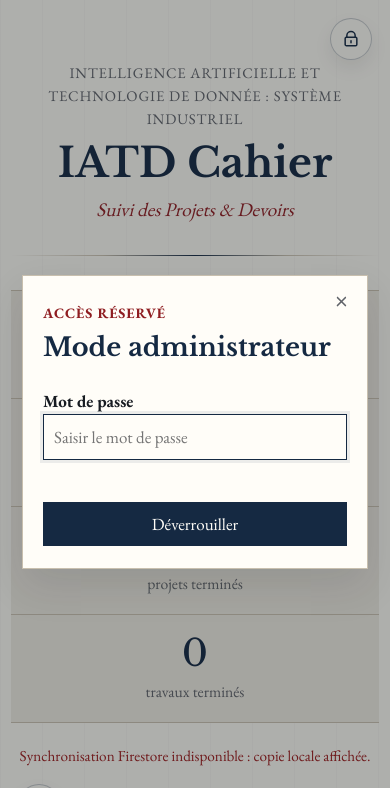
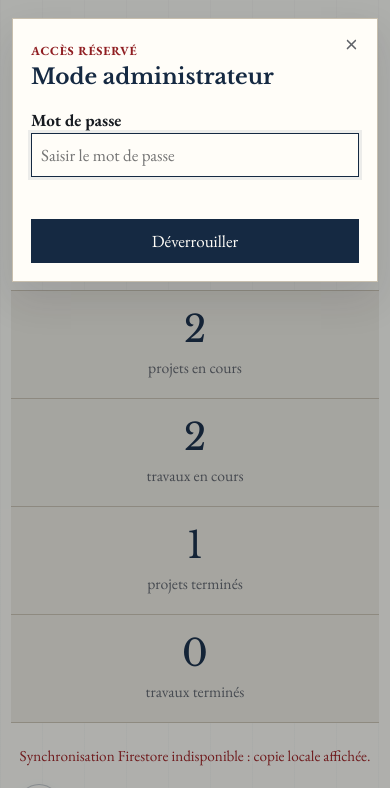
Before and after one commit to Nawfel-9/IATD_Suivi, a plain HTML site: page index.html in a window 390 px wide. Both pictures are taken after a click on the button "Ouvrir le mode administrateur". Shown: the top 788 px of the page. Drawn offline with nearby package versions, Linux system fonts and the light colour scheme; no server answers.

Commit message:
Fix mobile modal and long card overflow

```diff
--- a/styles.css
+++ b/styles.css
@@ -713,6 +713,11 @@ textarea:focus {
 }
 
 @media (max-width: 720px) {
+  html,
+  body {
+    overflow-x: hidden;
+  }
+
   body {
     font-size: 17px;
   }
@@ -762,6 +767,7 @@ textarea:focus {
   }
 
   .work-card {
+    max-height: none;
     padding: 19px 18px 18px;
   }
 
@@ -769,8 +775,47 @@ textarea:focus {
     grid-template-columns: 1fr;
   }
 
+  .modal-backdrop {
+    align-items: start;
+    overflow-y: auto;
+    padding: 18px 12px calc(18px + env(safe-area-inset-bottom));
+    -webkit-overflow-scrolling: touch;
+  }
+
   .modal {
-    padding: 26px 20px 22px;
+    width: min(100%, 560px);
+    max-height: calc(100dvh - 36px);
+    overflow-y: auto;
+    padding: 22px 18px 18px;
+    -webkit-overflow-scrolling: touch;
+  }
+
+  .modal.wide {
+    width: min(100%, 560px);
+  }
+
+  .modal h2 {
+    font-size: 1.35rem;
+    line-height: 1.22;
+    margin-bottom: 16px;
+  }
+
+  .modal-kicker {
+    font-size: 0.78rem;
+  }
+
+  .entry-form {
+    gap: 11px;
+  }
+
+  input,
+  select,
+  textarea {
+    padding: 8px 9px;
+  }
+
+  textarea {
+    min-height: 120px;
   }
 }
 
```
